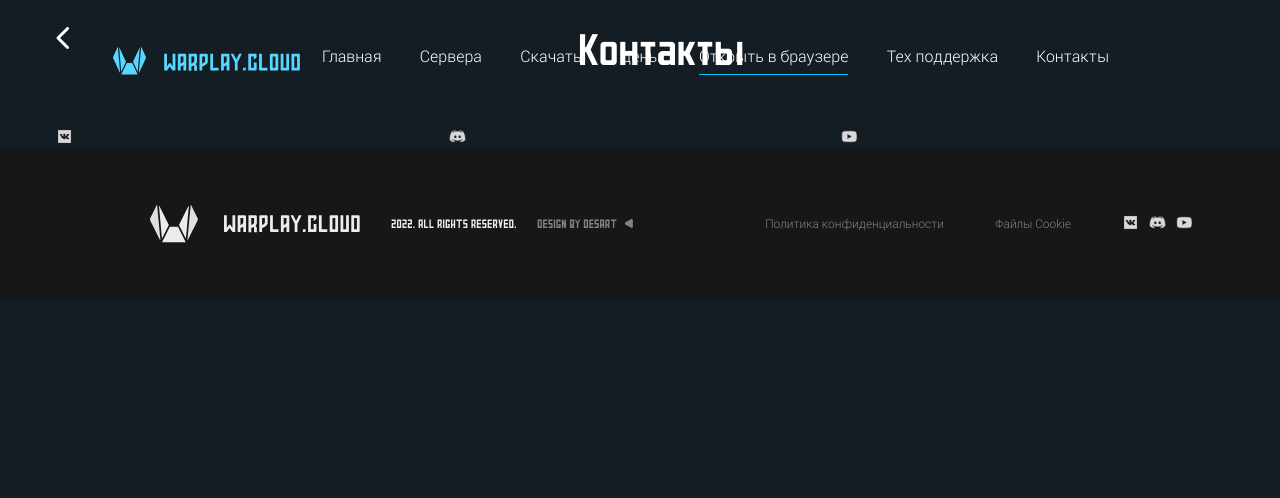
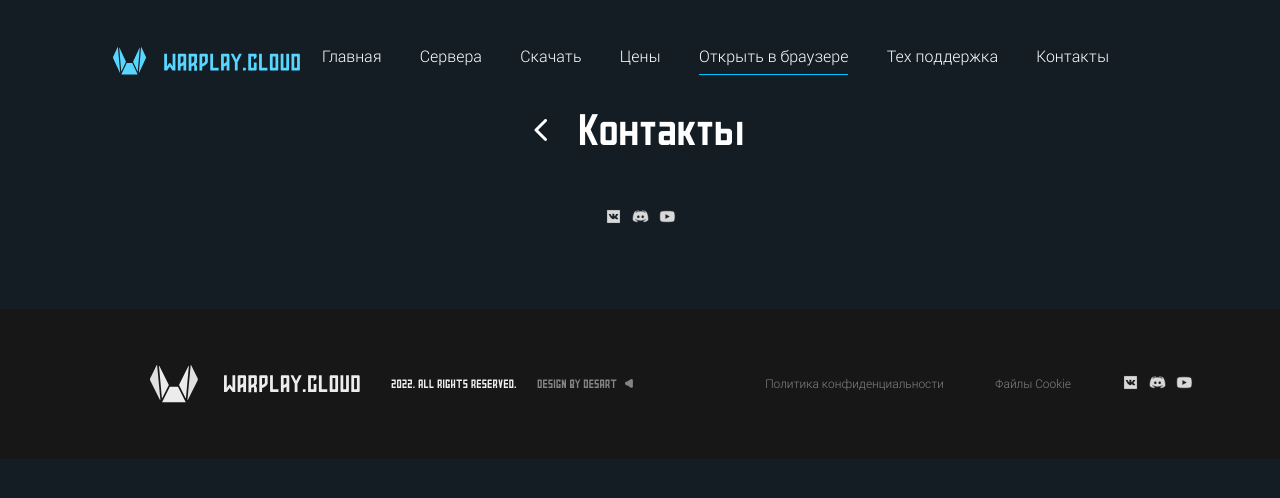
Before and after one commit to Mighty-Lion/Warplaycloud, a React (Vite) app: page /Contacts in a window 1280 px wide. Shown: the top 498 px of the page. Built offline with nearby package versions, Linux system fonts and the light colour scheme.

Commit message:
fix Contacts page

```diff
--- a/src/pages/Contacts/index.styles.ts
+++ b/src/pages/Contacts/index.styles.ts
@@ -4,12 +4,16 @@ export const ContactsContainer = styled.div`
   display: grid;
   grid-template-rows: auto auto;
   grid-gap: 54px;
+  margin: 80px auto 80px;
+  justify-content: center;
 `;
 
 export const ContactsHeader = styled.div`
   display: grid;
   grid-template-columns: auto auto;
   grid-gap: 30px;
+  align-items: center;
+  justify-content: center;
 `;
 
 export const ContactsTitle = styled.h3`
@@ -21,3 +25,8 @@ export const ContactsTitle = styled.h3`
   color: var(--color-white-0);
   white-space: nowrap;
 `;
+
+export const ContactsSocialsWrapper = styled.div `
+  display: flex;
+  justify-content: center;
+`
--- a/src/pages/Contacts/index.tsx
+++ b/src/pages/Contacts/index.tsx
@@ -1,8 +1,8 @@
 import {
   ContactsContainer,
-  ContactsHeader,
-  ContactsTitle,
-} from '@/pages/Contacts/index.styles';
+  ContactsHeader, ContactsSocialsWrapper,
+  ContactsTitle
+} from "@/pages/Contacts/index.styles";
 import { HomepageButton } from '@/components/HomepageButton';
 import { SocialsSmall } from '@/components/SocialsSmall';
 
@@ -13,7 +13,9 @@ export function Contacts() {
         <HomepageButton />
         <ContactsTitle>Контакты</ContactsTitle>
       </ContactsHeader>
-      <SocialsSmall />
+      <ContactsSocialsWrapper>
+        <SocialsSmall />
+      </ContactsSocialsWrapper>
     </ContactsContainer>
   );
 }
```
